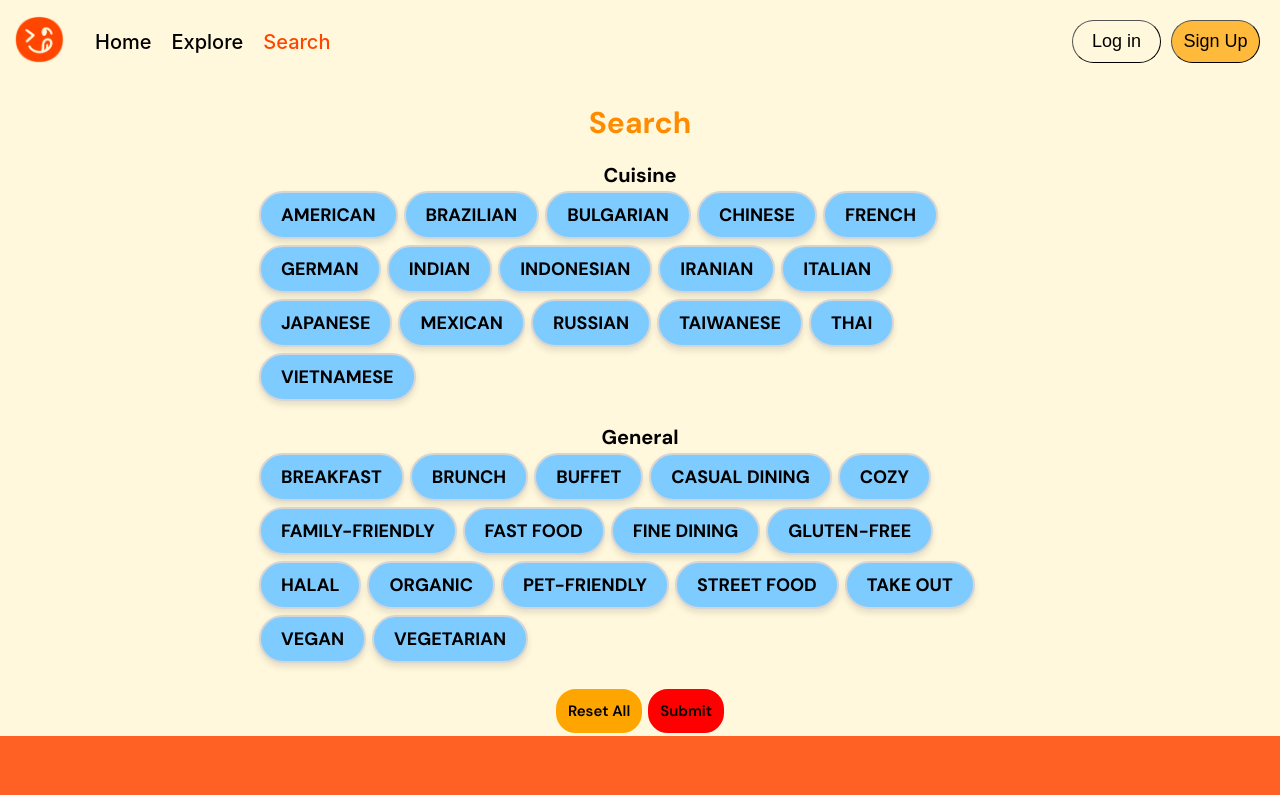
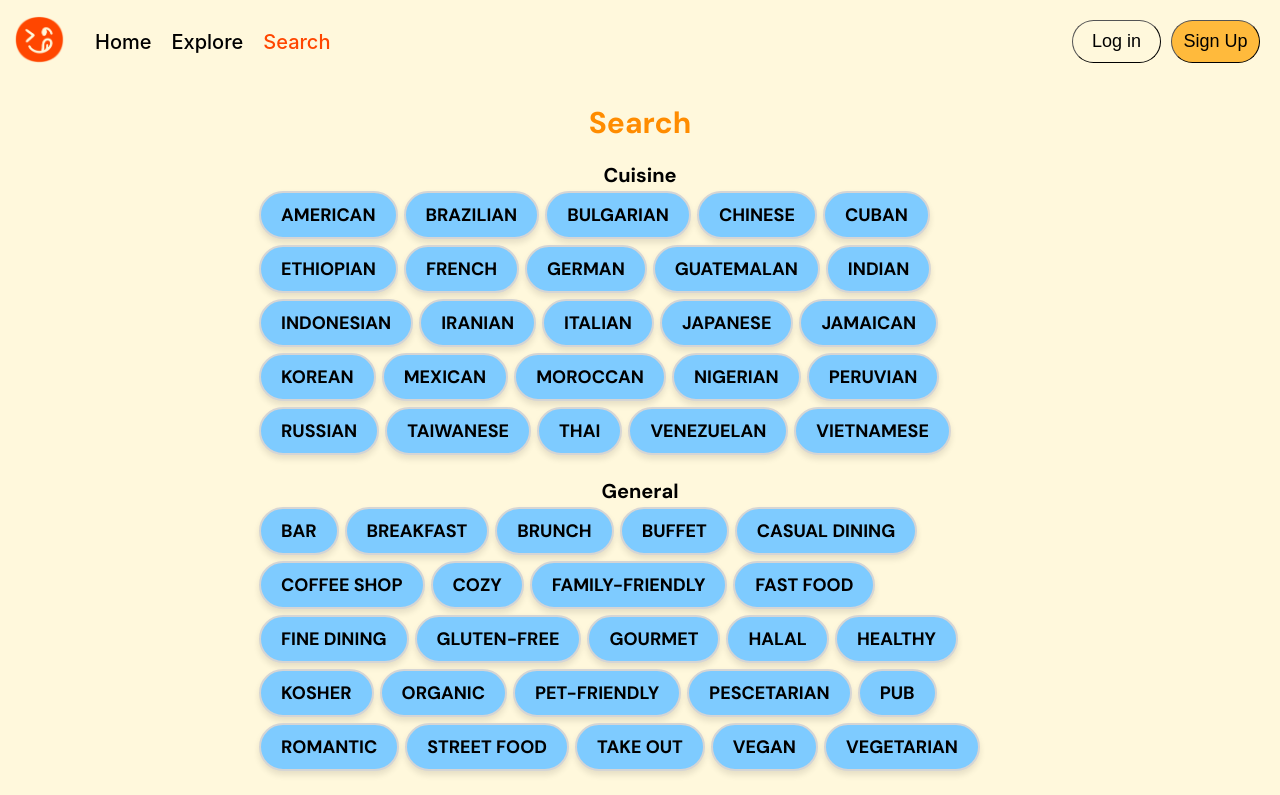
Before and after one commit to AidanAShahmaram/NomNoms, a React (Create React App) app in the folder sacks/: page /search in a window 1280 px wide. Shown: the top 795 px of the page. Built offline with nearby package versions, Linux system fonts and the light colour scheme.

Commit message:
Added additional restaurant tags to filter.js

```diff
--- a/sacks/src/filter.js
+++ b/sacks/src/filter.js
@@ -12,17 +12,19 @@ export function Filter() {
 export function SelectTag() {
     // array of cuisine tag names
     const cuisineTags = [
-        'American', 'Brazilian', 'Bulgarian', 'Chinese',
-        'French', 'German', 'Indian', 'Indonesian',
-        'Iranian', 'Italian', 'Japanese', 'Mexican',
-        'Russian', 'Taiwanese', 'Thai', 'Vietnamese'
+        'American', 'Brazilian', 'Bulgarian', 'Chinese', 'Cuban',
+        'Ethiopian', 'French', 'German', 'Guatemalan', 'Indian',
+        'Indonesian', 'Iranian', 'Italian', 'Japanese', 'Jamaican',
+        'Korean', 'Mexican', 'Moroccan', 'Nigerian', 'Peruvian',
+        'Russian', 'Taiwanese', 'Thai', 'Venezuelan', 'Vietnamese'
     ];
 
     // array of general tag names
     const generalTags = [
-        'Breakfast', 'Brunch', 'Buffet', 'Casual dining',
-        'Cozy', 'Family-friendly', 'Fast food', 'Fine dining',
-        'Gluten-free', 'Halal', 'Organic', 'Pet-friendly',
+        'Bar', 'Breakfast', 'Brunch', 'Buffet', 'Casual dining',
+        'Coffee Shop', 'Cozy', 'Family-friendly', 'Fast food', 'Fine dining',
+        'Gluten-free', 'Gourmet', 'Halal', 'Healthy', 'Kosher',
+        'Organic', 'Pet-friendly', 'Pescetarian', 'Pub', 'Romantic',
         'Street food', 'Take out', 'Vegan', 'Vegetarian'
     ];
 
```
